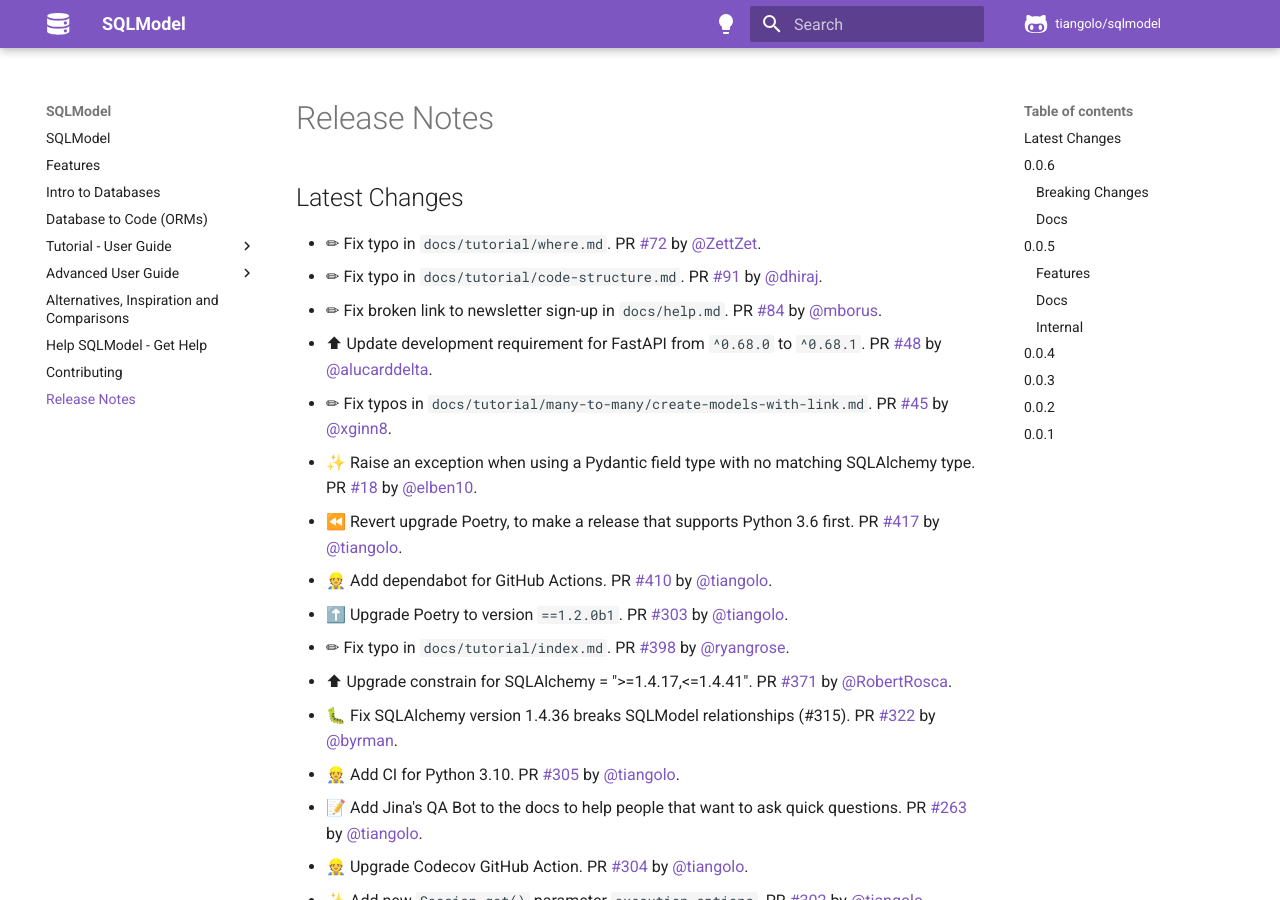
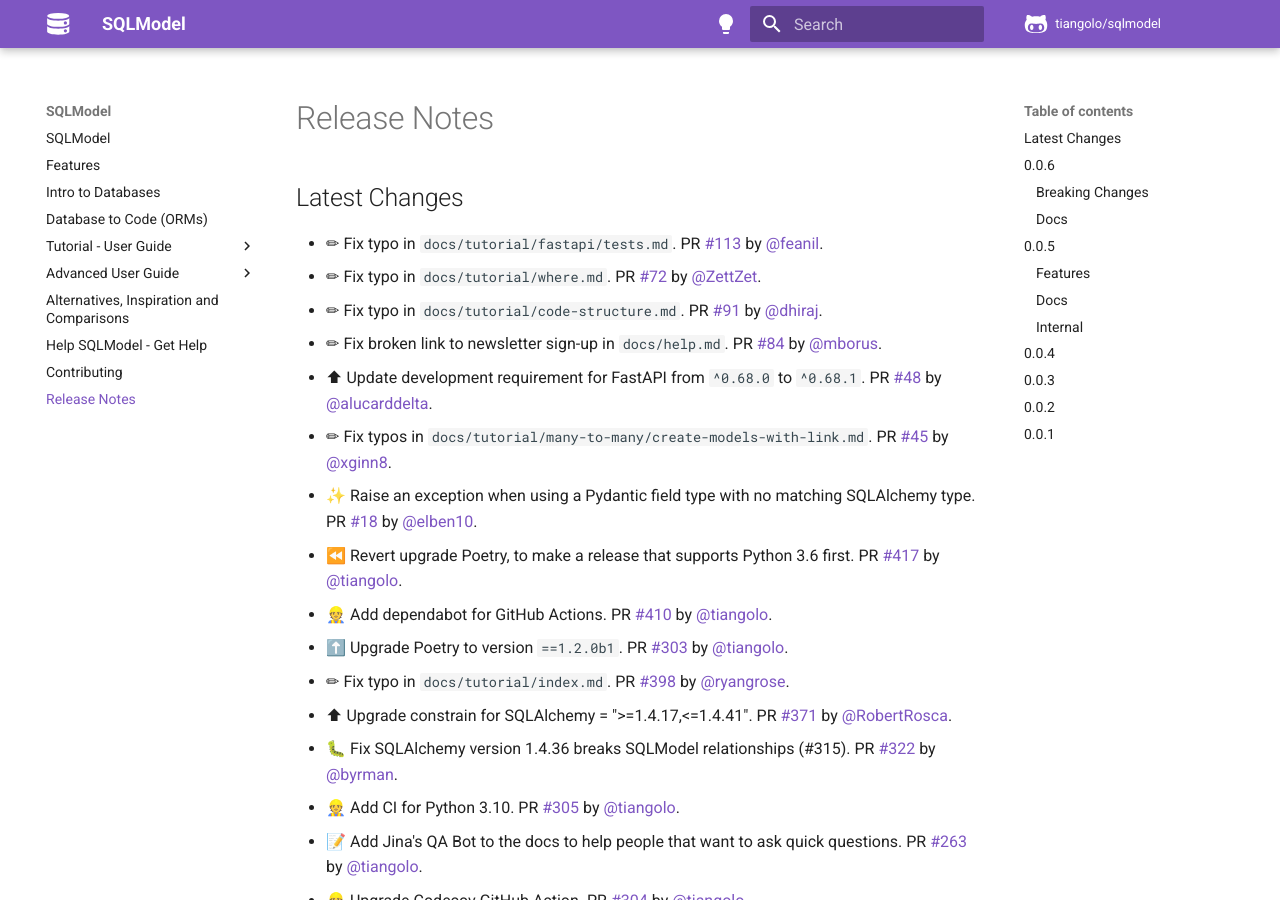
Before and after one commit to sztrakabalint/fastapi-sqlmodel, an MkDocs documentation site: the page built from docs/release-notes.md, in a window 1280 px wide and 900 px high. Built offline with MkDocs 1.6.1 and Material for MkDocs 9.7.7, drawn with Linux system fonts in a browser that asks for light colours; comment, search, counter and statistics services are not loaded.

Commit message:
📝 Update release notes

```diff
--- a/docs/release-notes.md
+++ b/docs/release-notes.md
@@ -2,6 +2,7 @@
 
 ## Latest Changes
 
+* ✏ Fix typo in `docs/tutorial/fastapi/tests.md`. PR [#113](https://github.com/tiangolo/sqlmodel/pull/113) by [@feanil](https://github.com/feanil).
 * ✏ Fix typo in `docs/tutorial/where.md`. PR [#72](https://github.com/tiangolo/sqlmodel/pull/72) by [@ZettZet](https://github.com/ZettZet).
 * ✏ Fix typo in `docs/tutorial/code-structure.md`. PR [#91](https://github.com/tiangolo/sqlmodel/pull/91) by [@dhiraj](https://github.com/dhiraj).
 * ✏ Fix broken link to newsletter sign-up in `docs/help.md`. PR [#84](https://github.com/tiangolo/sqlmodel/pull/84) by [@mborus](https://github.com/mborus).
```
